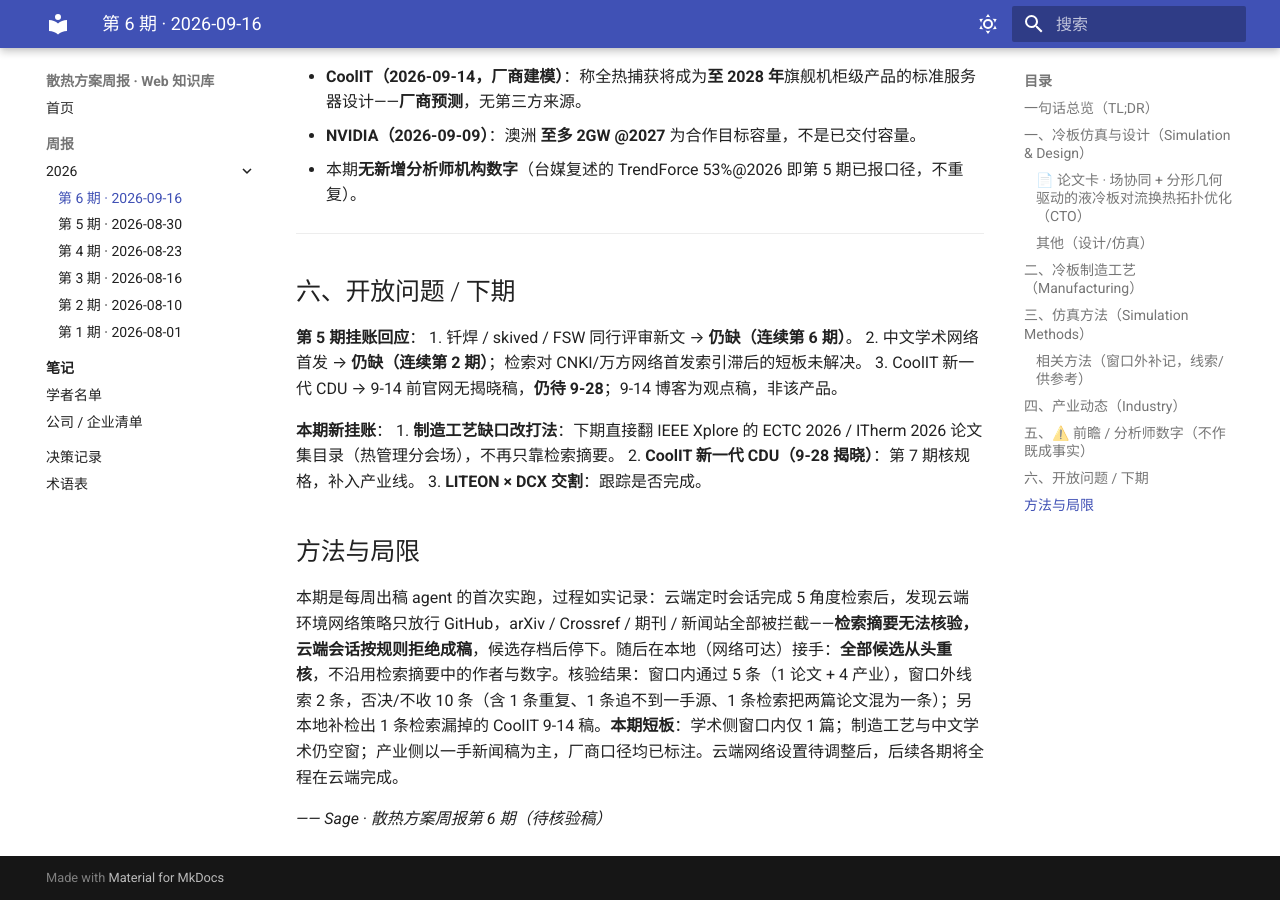
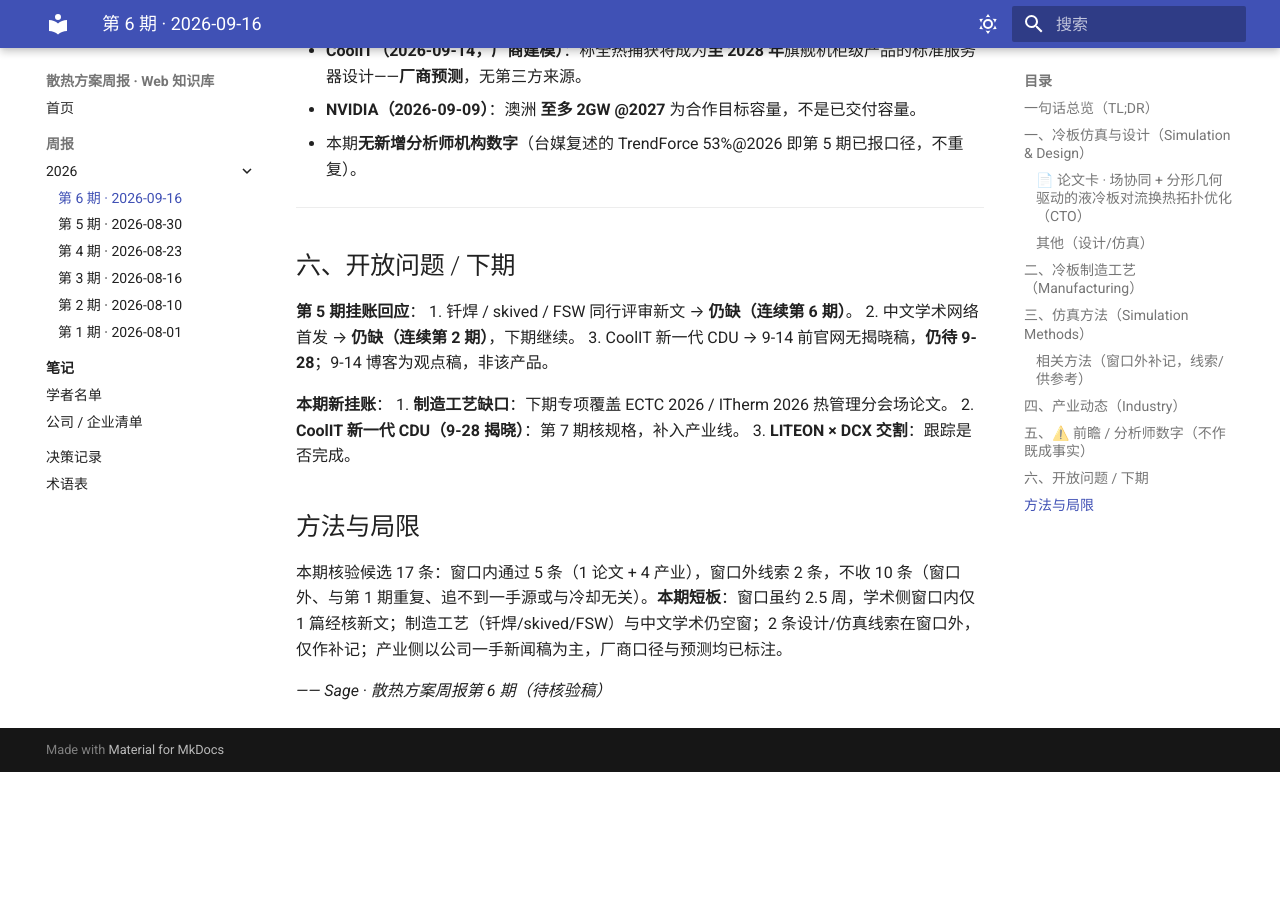
Before and after one commit to liyf1640/thermal_cooling_weekly_report, an MkDocs documentation site: the page built from docs/briefings/2026/2026-09-16.md, in a window 1280 px wide and 900 px high, scrolled down 3232 px. Built offline with MkDocs 1.6.1 and Material for MkDocs 9.7.7, drawn with Linux system fonts in a browser that asks for light colours; after the commit the page ends 4004 px from its top, so only the background shows below that; some of the changed text lies outside the part shown.

Commit message:
briefing: 第 6 期删去出稿流程问题；规则 24——流程问题不进周报
按维护者要求：「方法与局限」及正文只写内容层面（核验方法、候选去留、本期短板），
出稿 agent 自身的运行问题（网络拦截、脚本 bug、token/限流、云端/本地、检索漏检等）
与读者无关，不进周报。

- 第 6 期：改写「方法」行与「方法与局限」，删去制造工艺/开放问题中关于检索工具局限的表述
- rules.md 新增第 24 条；TEMPLATE.md 两处占位说明 + 自检清单加一项
- SKILL.md：流程问题只写进 PR 正文「流程备注」，由维护者归档

Co-Authored-By: Claude Opus 5 (1M context) <noreply@anthropic.com>

```diff
--- a/docs/briefings/2026/2026-09-16.md
+++ b/docs/briefings/2026/2026-09-16.md
@@ -2,7 +2,7 @@
 
 **主题**：数据中心 / 电子散热 — 冷板仿真与设计 · 冷板制造工艺 · 仿真方法 · 产业动态
 **时间窗**：截至 2026-09-16（覆盖第 5 期 2026-08-30 之后新增；**补发期，窗口约 2.5 周**）
-**方法**：首期由每周 agent 出稿——5 角度定向检索（冷板仿真/设计、制造工艺、仿真方法、中文论文、产业）→ 候选全部**从头逐位核**（arXiv API / Crossref / 原文 PDF / 一手新闻稿，不沿用检索摘要）→ 对照 reported-index 跨期去重。⚠️ 检索步在云端完成、核验与成稿在本地完成（云端环境网络策略拦截取证域名，详见文末）。
+**方法**：5 角度定向检索（冷板仿真/设计、制造工艺、仿真方法、中文论文、产业）→ 候选逐位核（arXiv / Crossref / 原文 PDF / 一手新闻稿，不采信检索摘要）→ 对照第 1–5 期去重。
 **说明**：窗口比平时长，但**实质新增仍偏少**——学术侧窗口内仅 1 篇经核新文，如实少而准、不凑数。对第 1–5 期去重；厂商预测单列。
 
 ---
@@ -30,7 +30,7 @@
 ## 二、冷板制造工艺（Manufacturing）
 - ⚠️ **连续第 6 期缺口未补**：对**钎焊(brazing) / skived 翅片 / 搅拌摩擦焊(FSW)** 做专项检索（10+ 组中英文关键词，含《焊接学报》2026 年卷期）——命中均为厂商技术页、2015/2021/2022/2024 年旧文，或非冷板场景的一般焊接冶金论文，**未检出窗口内同行评审新论文**。
 - 延伸检索：ECAM 侧命中的 DINOS-CP（Applied Thermal Engineering，PII S1359431126009919）经核**即第 1 期已报条目**；扩散焊命中为芯片级 Cu-Cu 键合（2026-05，窗口外且非冷板制造），LPBF 铜命中为综述，均不收。
-- **结论**：会议论文集（ITherm / ECTC）靠检索摘要无法穷举目录，是本缺口一直补不上的方法性原因；下期改为直接翻 IEEE Xplore 会议论文集目录（见「开放问题」）。
+- **结论**：钎焊/skived/FSW 仍列「待找到擅长企业」；下期把 ECTC 2026 / ITherm 2026 热管理分会场论文纳入专项（见「开放问题」）。
 
 ---
 
@@ -62,15 +62,15 @@
 ## 六、开放问题 / 下期
 **第 5 期挂账回应**：
 1. 钎焊 / skived / FSW 同行评审新文 → **仍缺（连续第 6 期）**。
-2. 中文学术网络首发 → **仍缺（连续第 2 期）**；检索对 CNKI/万方网络首发索引滞后的短板未解决。
+2. 中文学术网络首发 → **仍缺（连续第 2 期）**，下期继续。
 3. CoolIT 新一代 CDU → 9-14 前官网无揭晓稿，**仍待 9-28**；9-14 博客为观点稿，非该产品。
 
 **本期新挂账**：
-1. **制造工艺缺口改打法**：下期直接翻 IEEE Xplore 的 ECTC 2026 / ITherm 2026 论文集目录（热管理分会场），不再只靠检索摘要。
+1. **制造工艺缺口**：下期专项覆盖 ECTC 2026 / ITherm 2026 热管理分会场论文。
 2. **CoolIT 新一代 CDU（9-28 揭晓）**：第 7 期核规格，补入产业线。
 3. **LITEON × DCX 交割**：跟踪是否完成。
 
 ## 方法与局限
-本期是每周出稿 agent 的首次实跑，过程如实记录：云端定时会话完成 5 角度检索后，发现云端环境网络策略只放行 GitHub，arXiv / Crossref / 期刊 / 新闻站全部被拦截——**检索摘要无法核验，云端会话按规则拒绝成稿**，候选存档后停下。随后在本地（网络可达）接手：**全部候选从头重核**，不沿用检索摘要中的作者与数字。核验结果：窗口内通过 5 条（1 论文 + 4 产业），窗口外线索 2 条，否决/不收 10 条（含 1 条重复、1 条追不到一手源、1 条检索把两篇论文混为一条）；另本地补检出 1 条检索漏掉的 CoolIT 9-14 稿。**本期短板**：学术侧窗口内仅 1 篇；制造工艺与中文学术仍空窗；产业侧以一手新闻稿为主，厂商口径均已标注。云端网络设置待调整后，后续各期将全程在云端完成。
+本期核验候选 17 条：窗口内通过 5 条（1 论文 + 4 产业），窗口外线索 2 条，不收 10 条（窗口外、与第 1 期重复、追不到一手源或与冷却无关）。**本期短板**：窗口虽约 2.5 周，学术侧窗口内仅 1 篇经核新文；制造工艺（钎焊/skived/FSW）与中文学术仍空窗；2 条设计/仿真线索在窗口外，仅作补记；产业侧以公司一手新闻稿为主，厂商口径与预测均已标注。
 
 *—— Sage · 散热方案周报第 6 期（待核验稿）*
```
Also changed, not shown: .claude/skills/weekly-briefing/SKILL.md (+2 -1 lines), .claude/skills/weekly-briefing/TEMPLATE.md (+4 -2 lines), .claude/skills/weekly-briefing/rules.md (+3 -0 lines), README.md (+1 -1 lines).
